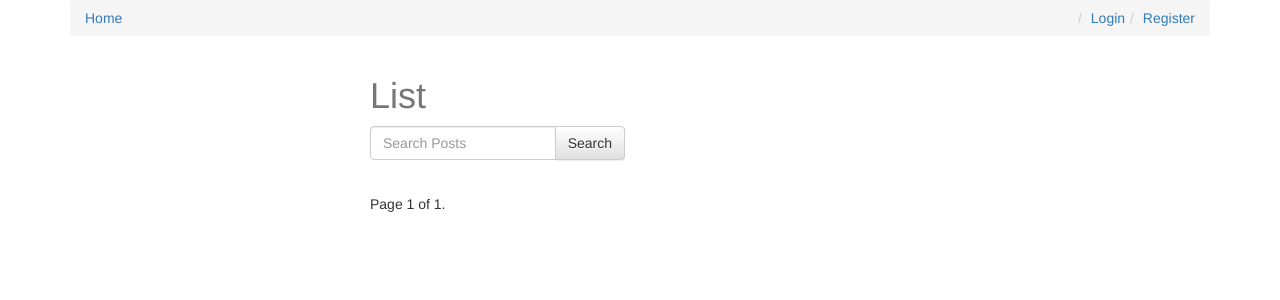
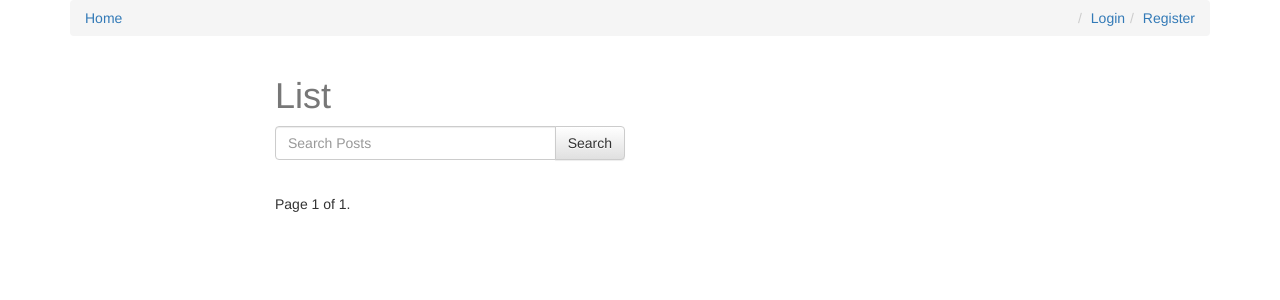
Before and after one commit to mendozadaniel/blog, a Django app: page / in a window 1280 px wide. Shown: the top 300 px of the page. Run offline with Django 3.2, Linux system fonts and the light colour scheme; data that the repository does not hold is empty; parts of the project's set-up code (start-up, migrations or seed data) failed here and were passed over; some libraries are stand-ins or nearby versions.

Commit message:
Modified width of the page in post related views.

```diff
--- a/src/templates/post_detail.html
+++ b/src/templates/post_detail.html
@@ -11,7 +11,7 @@
 {% endblock %}
 
 {% block content %}
-<div class='col-sm-6 col-sm-offset-3'>
+<div class='col-sm-8 col-sm-offset-2'>
   {% if post.image %}
   <img src='{{ post.image.url }}' class='img-responsive' />
   {% endif %}
--- a/src/templates/post_list.html
+++ b/src/templates/post_list.html
@@ -3,7 +3,7 @@
 {% block content %}
 
 
-<div class="col-sm-6 col-sm-offset-3">
+<div class="col-sm-8 col-sm-offset-2">
   <h1>{{ title }}</h1>
   <form class="row" method="GET" action="">
     <div class="col-sm-6">
```
